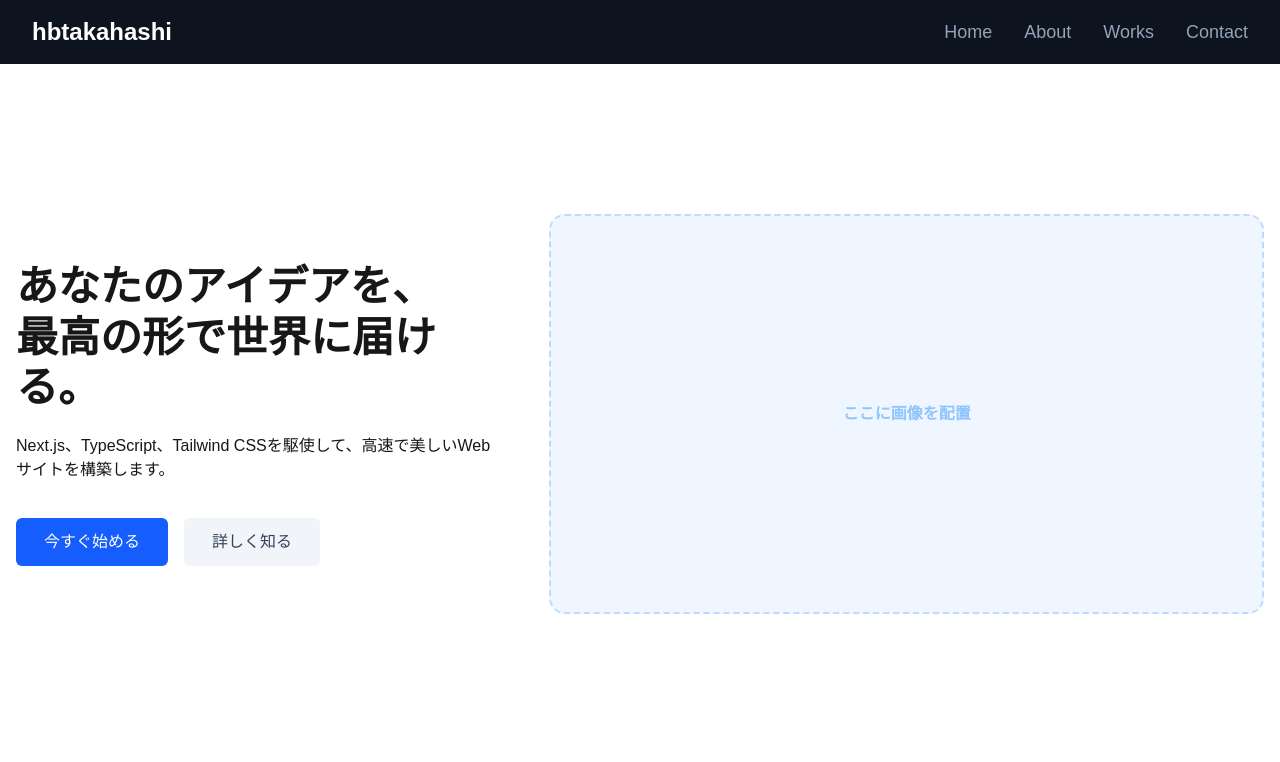
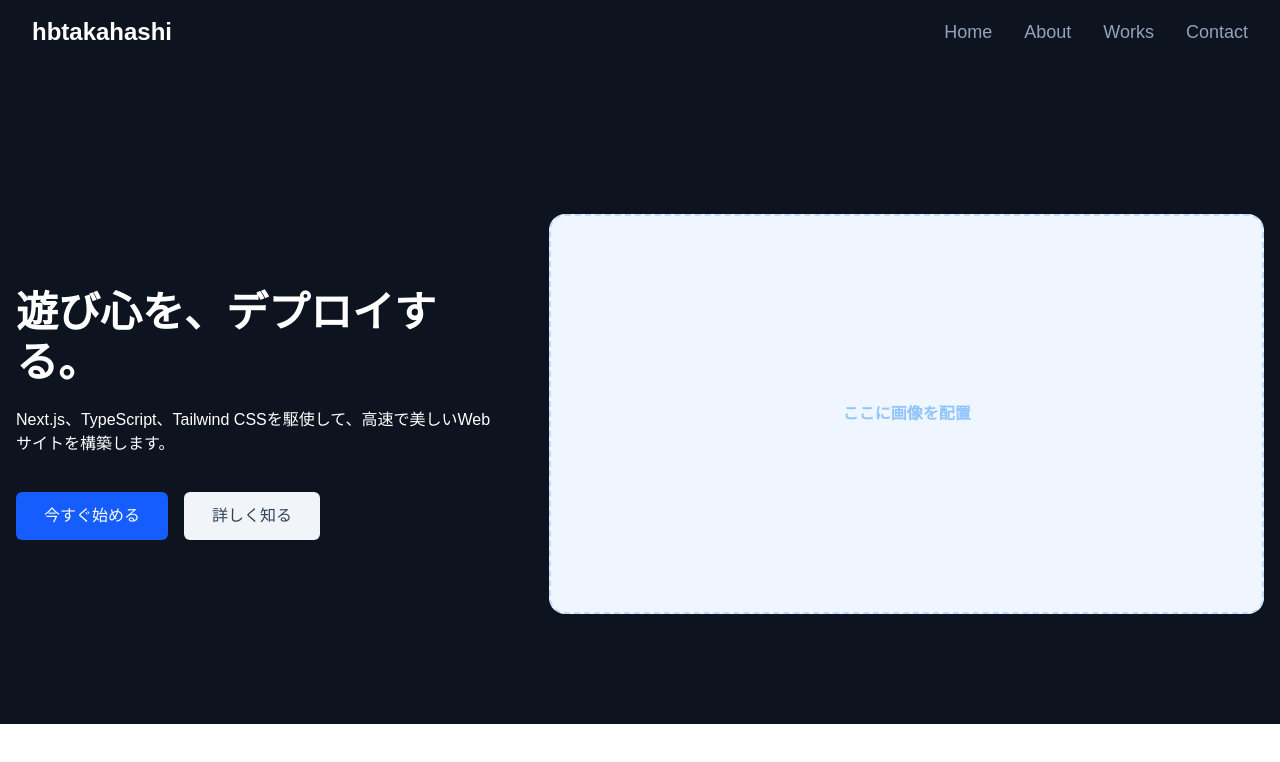
Before and after one commit to hbtakahashi/hbtakahashi, a Next.js app: page / in a window 1280 px wide. Shown: the top 762 px of the page. Built offline with nearby package versions, Linux system fonts and the light colour scheme.

Commit message:
update: キャッチフレーズの修正

```diff
--- a/src/app/components/Hero.tsx
+++ b/src/app/components/Hero.tsx
@@ -1,15 +1,14 @@
 export default function Hero() {
   return (
-    <section className="relative bg-white pb-[110px] pt-[120px] lg:pt-[150px]">
+    <section className="relative bg-[#0D131F] pb-[110px] pt-[120px] lg:pt-[150px]">
       <div className="container mx-auto px-4">
         <div className="flex flex-wrap items-center -mx-4">
           <div className="w-full px-4 lg:w-5/12">
             <div className="hero-content">
-              <h1 className="mb-5 text-4xl font-bold !leading-[1.2] text-dark sm:text-[42px] lg:text-[40px] xl:text-[42px]">
-                あなたのアイデアを、<br />
-                最高の形で世界に届ける。
+              <h1 className="mb-5 text-4xl font-bold !leading-[1.2] text-white sm:text-[42px] lg:text-[40px] xl:text-[42px]">
+               遊び心を、デプロイする。
               </h1>
-              <p className="mb-9 max-w-[480px] text-base text-body-color">
+              <p className="mb-9 max-w-120 text-white text-body-color">
                 Next.js、TypeScript、Tailwind CSSを駆使して、高速で美しいWebサイトを構築します。
               </p>
               <ul className="flex flex-wrap items-center gap-4">
```
